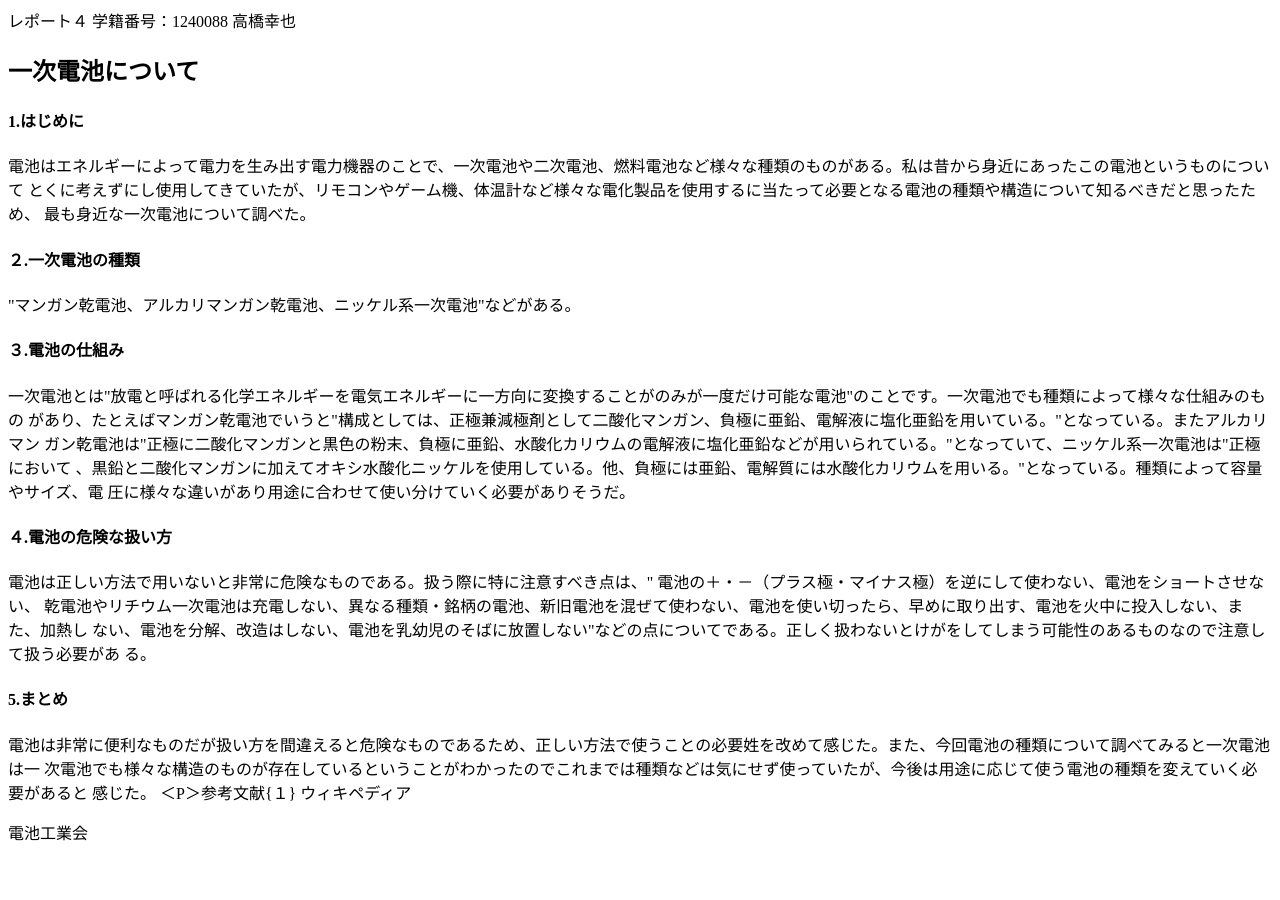
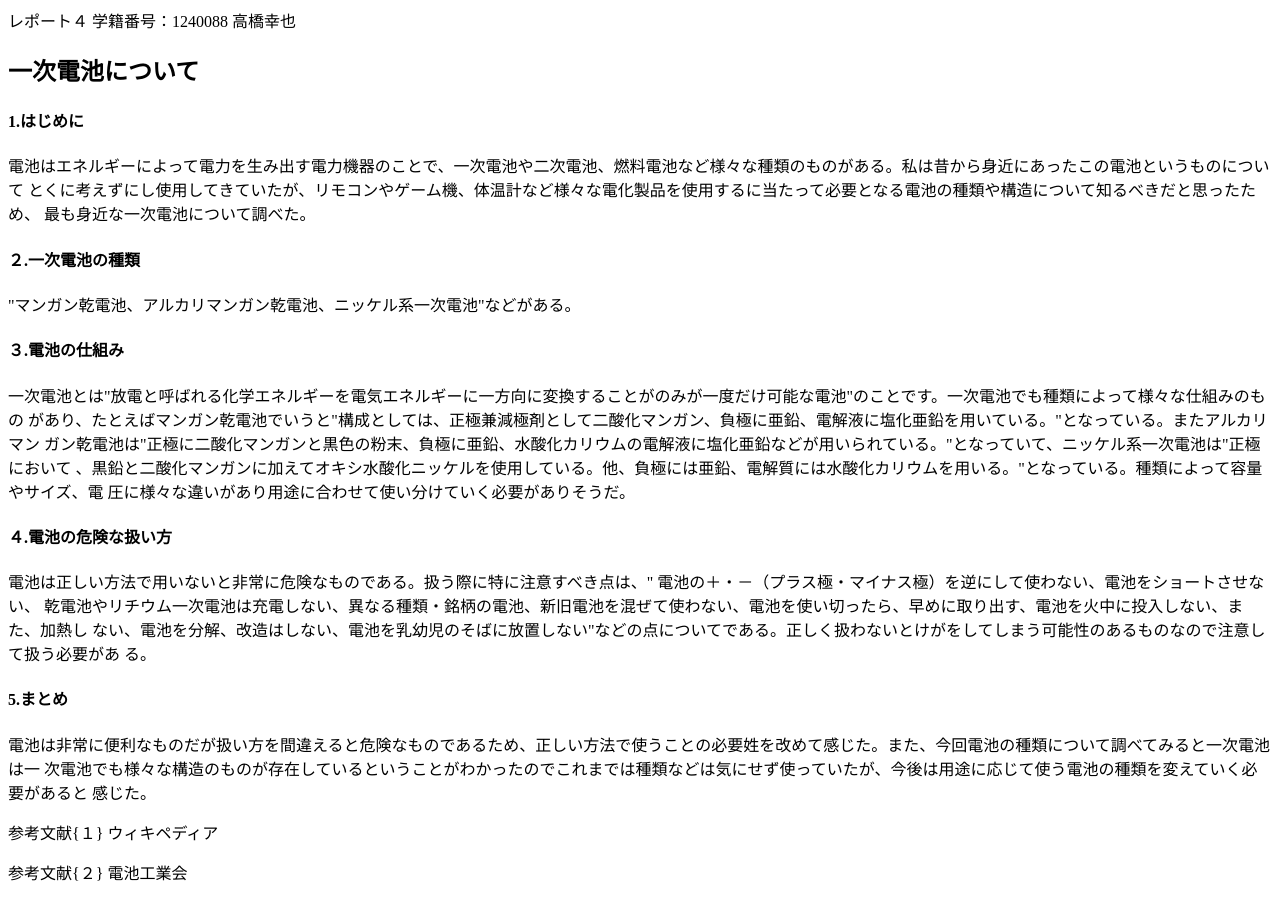
Before and after one commit to 240088m/240088m.github.io, a plain HTML site: page cl2020.html in a window 1280 px wide. Before the commit the page ends 860 px from the top, so only its background shows below. Drawn offline with Linux system fonts and the light colour scheme.

Commit message:
Update cl2020.html

```diff
--- a/cl2020.html
+++ b/cl2020.html
@@ -23,8 +23,9 @@
 電池は非常に便利なものだが扱い方を間違えると危険なものであるため、正しい方法で使うことの必要姓を改めて感じた。また、今回電池の種類について調べてみると一次電池は一
 次電池でも様々な構造のものが存在しているということがわかったのでこれまでは種類などは気にせず使っていたが、今後は用途に応じて使う電池の種類を変えていく必要があると
 感じた。
-＜P＞参考文献{１}
-<A HARF="https://ja.wikipedia.org/wiki/%E9%9B%BB%E6%B1%A0#%E4%B8%80%E6%AC%A1%E9%9B%BB%E6%B1%A0">ウィキペディア</A><P>
+<P>参考文献{１}
+<A HARF="https://ja.wikipedia.org/wiki/%E9%9B%BB%E6%B1%A0#%E4%B8%80%E6%AC%A1%E9%9B%BB%E6%B1%A0">ウィキペディア</A></P>
+<P>参考文献{２}
 <A HARF="http://www.baj.or.jp/safety/safety01.html">電池工業会</A></P>
 </BODY>
 </HTML>
```
